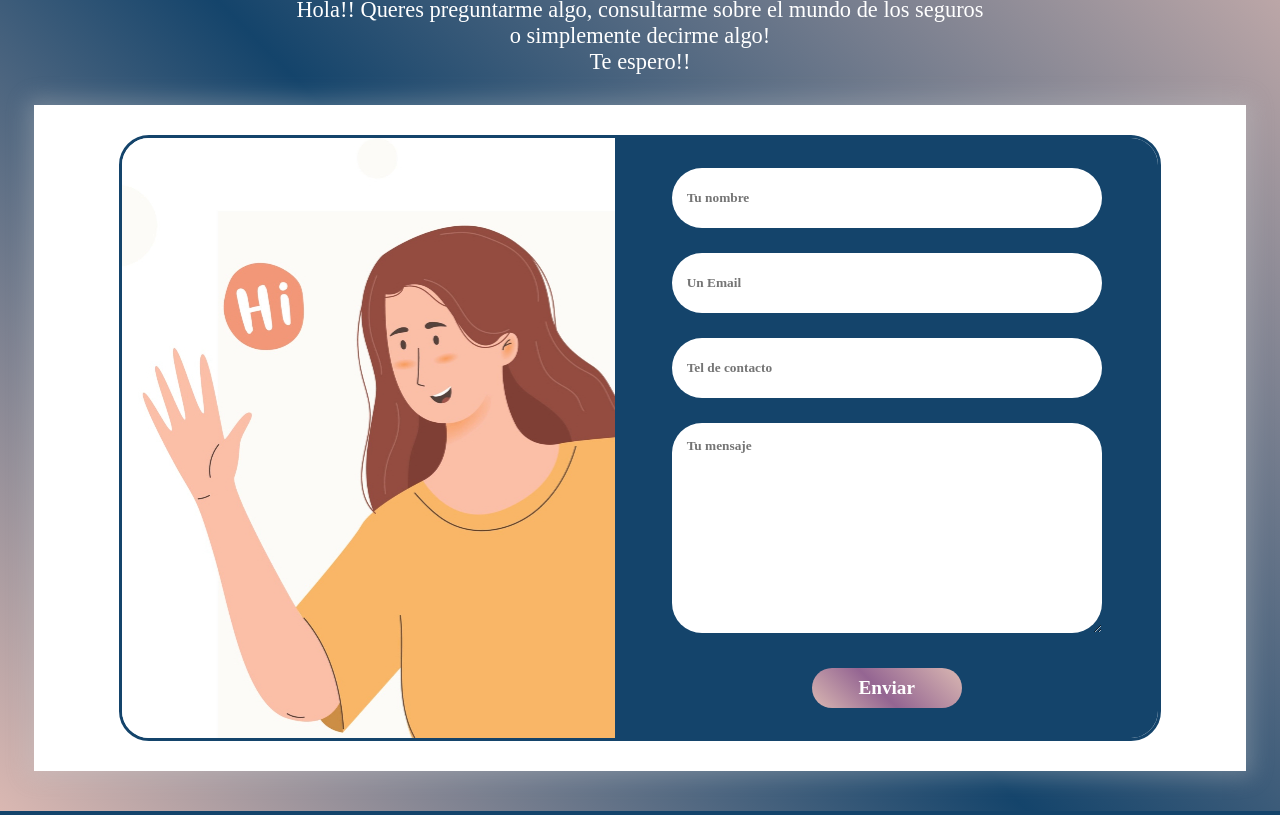
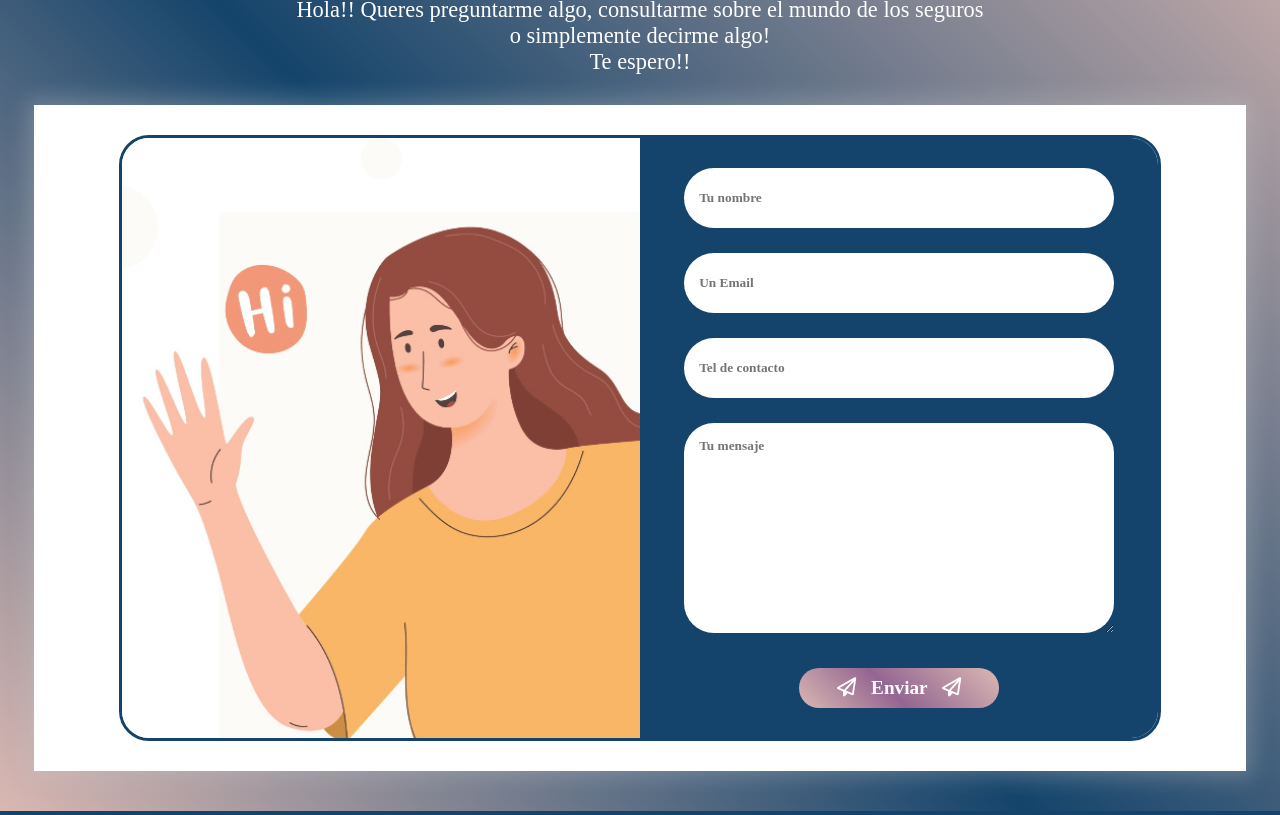
Before and after one commit to Ice-Developer/Proyecto-bootstrap, a plain HTML site: page pages/contactos.html in a window 1280 px wide. Shown: the part 193-1008 px from the top of the page. Drawn offline with nearby package versions, Linux system fonts and the light colour scheme; a web font is replaced by a local one.

Commit message:
modificaciones en contactos y animacion

```diff
--- a/assets/css/estilos.css
+++ b/assets/css/estilos.css
@@ -520,9 +520,7 @@ footer{
     font-family: raleway;
     color: rgb(20, 68, 107);
     justify-content: center;
-    justify-items: center;
-    align-items: center;
-    align-content: center;
+
 }
 .formComp{
     width: 90%;
@@ -530,27 +528,47 @@ footer{
     border: #14446b solid 3px;
     border-radius: 30px;
     display: flex;
-    justify-content: center;
-    justify-items: center;
+    justify-content: space-between;
     overflow: hidden;
+
+
 }
+.imgCt{
+    width: 50%;;
+    display: flex;
+    position: relative;
+
+
+}
+/*
+.imgVentanaCt{
+    background-image: url(../img/ventana_edit.jpg);
+    background-size:cover;
+    width: 100%;
+    height: 600px;
+    z-index: 49;
+    position: absolute;
+}
+*/
 .imgSaludoCt{
-    width: 50%;
-    display: flex;
     background-image: url(../img/img_saludo_cont.jpg);
-    background-size:cover;
-    justify-content: end;
+    background-size: cover;
+    width: 100%;
+    height: 600px;
+    z-index: 48;
+    position: absolute;
+
 }
 .formCt{
     width: 50%;
     display: flex;
     flex-direction: column;
-    padding: 25px;
     gap: 25px;
     background-color: #14446b;
     color: #fff;
     justify-content: center;
     align-items: center;
+    z-index: 50;
 
 }
 .formCt textarea{
@@ -562,6 +580,7 @@ footer{
     padding: 15px;
     border: none;
     margin-bottom: 10px;
+    outline: none;
 }
 .formCt input{
     width:400px;
@@ -571,22 +590,48 @@ footer{
     height: 30px;
     padding: 15px;
     border: none;
+    outline: none;
 }
+
 .formCt button{
     font-family: raleway;
     color: white;
     font-size: larger;
     font-weight: 600;
     border-radius: 30px;
+    padding: 0px 10px;
     height: 40px;
-    width: 150px;
+    width: 200px;
     border: none;
-    transition: 0.6s 0.35s;
+    transition: 1s 0.6s;
+
     background-image: linear-gradient(45deg, #dab8b2 0%, rgb(148, 101, 146) 45%, rgb(218,184,178) 100%);
 }
 .formCt button:hover{
     width: 400px;
     color: white;
-    transition: 0.6s;
+    transition: 1s;
     background-image: linear-gradient(45deg, #dab8b2 0%, rgb(148, 101, 146) 45%, rgb(218,184,178) 100%);
+
 }
+.formCt button .fa-paper-plane:nth-child(1){
+    padding: 10px;
+    transform: translate(0px, 0px);
+    transition-duration: 1s;
+    transition-delay: 0.25s;
+}
+.formCt button:hover .fa-paper-plane:nth-child(1){
+    transform: translate(-120px, 0px);
+    transition-duration: 1s;
+}
+
+.formCt button .fa-paper-plane:nth-child(2){
+    padding: 10px;
+    transform: translate(0px, 0px);
+    transition-duration: 1s;
+    transition-delay: 0.25s;
+}
+.formCt button:hover .fa-paper-plane:nth-child(2){
+    transform: translate(120px, 0px);
+    transition-duration: 1s;
+}
--- a/pages/contactos.html
+++ b/pages/contactos.html
@@ -8,6 +8,7 @@
     <link rel="stylesheet" href="../assets/css/estilos.css">
     <link rel="stylesheet" href="https://cdnjs.cloudflare.com/ajax/libs/font-awesome/5.11.2/css/all.css">
     <link href="https://unpkg.com/aos@2.3.1/dist/aos.css" rel="stylesheet">
+    <script src="https://kit.fontawesome.com/1892e980dd.js" crossorigin="anonymous"></script>
 </head>
 <body>
     <nav class="navegador">
@@ -32,16 +33,20 @@
             </div>
             <div class="backCt">
                 <div class="formComp" data-aos="fade-up" data-aos-duration="2000" data-aos-delay="400">
-                    <div class="imgSaludoCt">
+                    <div class="imgCt">
+                        <div class="imgSaludoCt">
+                        </div>
+                        <div class="imgVentanaCt">
+                        </div>
                     </div>
                     <form action="" class="formCt">
-                            <input type="text" name="nomApell" placeholder="Tu nombre">
-                            <input type="email" name="email" placeholder="Un Email">
-                            <input type="tel" name="tel" placeholder="Tel de contacto">
-                            <textarea name="comentario" id="" cols="30" rows="10" placeholder="Tu mensaje"></textarea>
-                            <button type="submit"> Enviar</button>
+                        <input type="text" name="nomApell" placeholder="Tu nombre" required title="Por favor completa este campo">
+                        <input type="email" name="email" placeholder="Un Email" required>
+                        <input type="tel" name="tel" placeholder="Tel de contacto" required>
+                        <textarea name="comentario" id="" cols="30" rows="10" placeholder="Tu mensaje"></textarea>
+                        <button type="submit"> <i class="fa-regular fa-paper-plane fa-flip-horizontal"></i> Enviar <i class="fa-regular fa-paper-plane"></i></button>
                     </form>
-            </div>
+                </div>
             </div>
         </div>
     </main>
```
Also changed, not shown: assets/img/ventana_edit.jpg (added).
